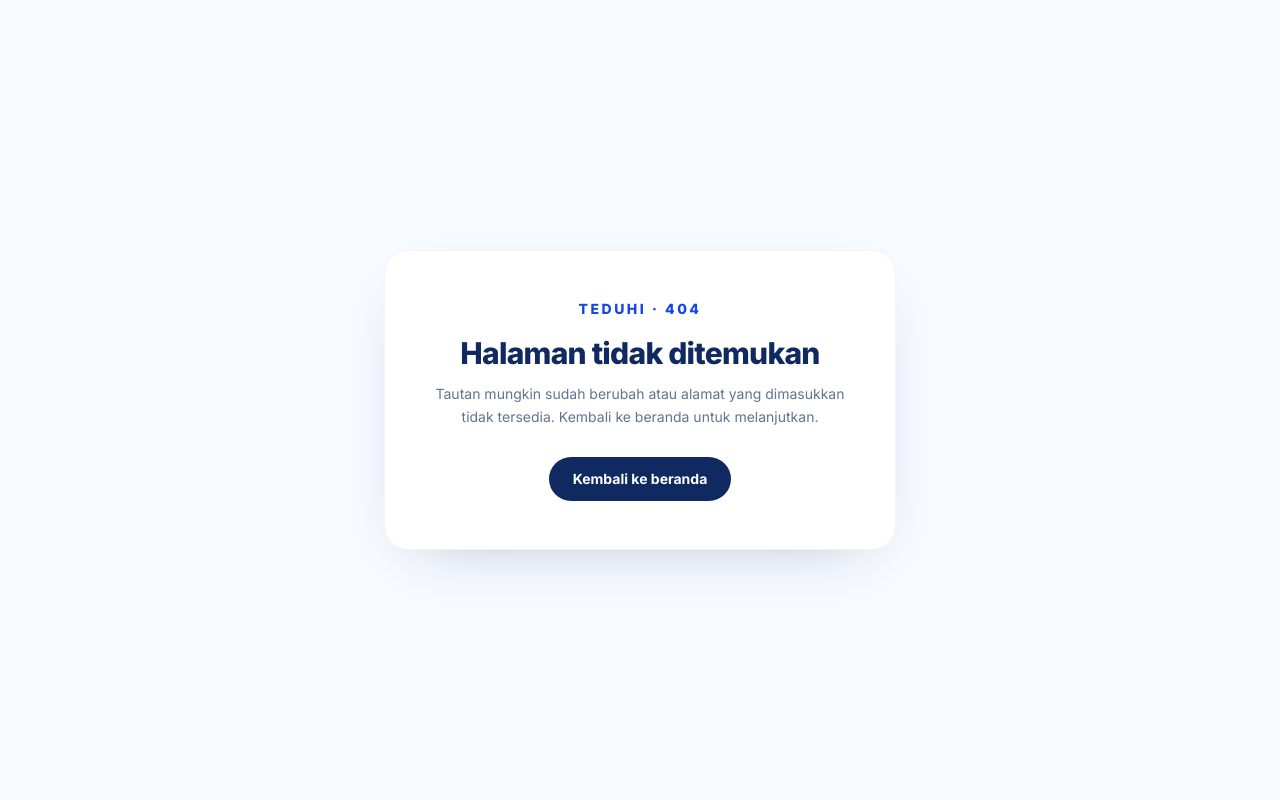
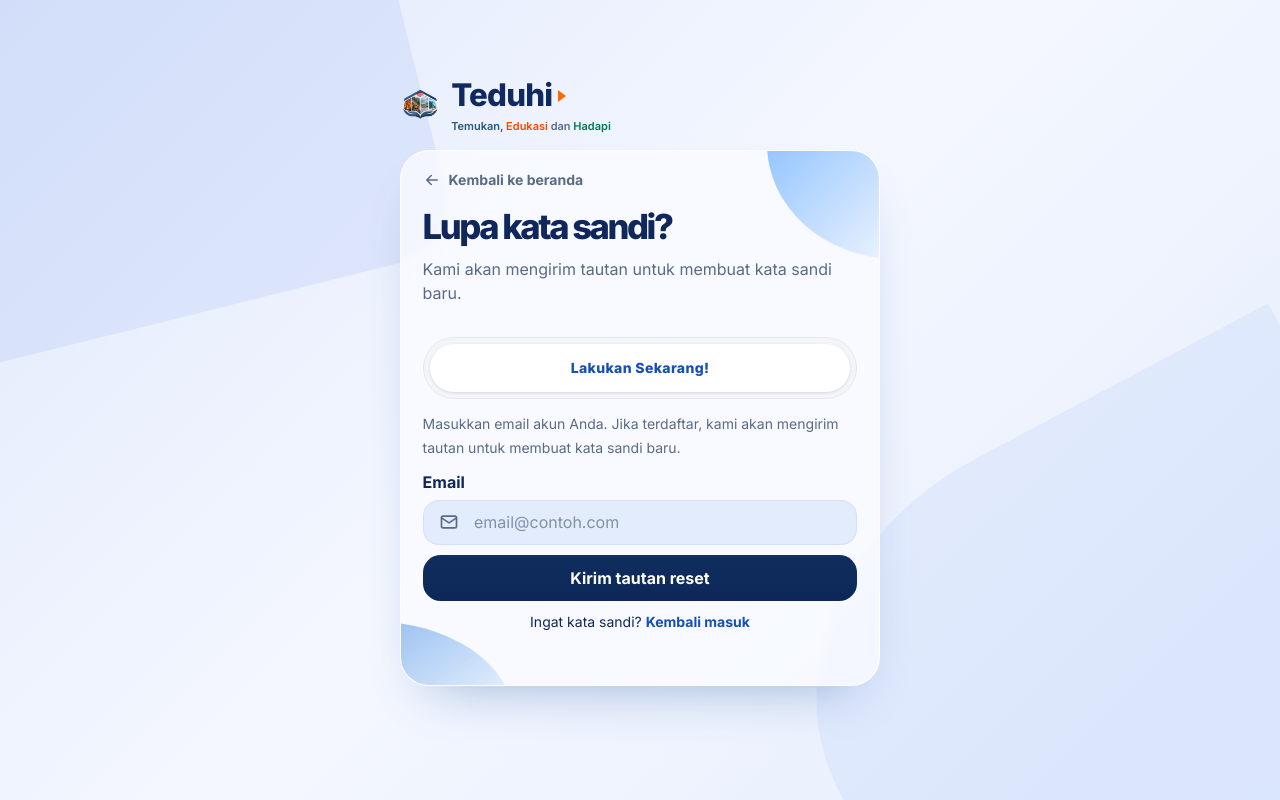
Before and after one commit to riosatria3131/teduhi.id, a Next.js app: page /lupa-kata-sandi in a window 1280 px wide. Before the commit this address had no page. Built offline with nearby package versions, Linux system fonts and the light colour scheme.

Commit message:
feat: add Supabase password reset flow

```diff
--- /dev/null
+++ b/src/app/(auth)/atur-ulang-kata-sandi/page.tsx
@@ -0,0 +1,17 @@
+import type { Metadata } from "next";
+import { AuthHeading } from "@/components/auth-heading";
+import { UpdatePasswordForm } from "@/components/password-reset-forms";
+
+export const metadata: Metadata = {
+  title: "Atur Ulang Kata Sandi — TEDUHI",
+  description: "Buat kata sandi baru untuk akun TEDUHI.",
+};
+
+export default function UpdatePasswordPage() {
+  return (
+    <>
+      <AuthHeading title="Buat kata sandi baru" subtitle="Gunakan kata sandi minimal 8 karakter." />
+      <UpdatePasswordForm />
+    </>
+  );
+}
--- a/src/app/(auth)/layout.tsx
+++ b/src/app/(auth)/layout.tsx
@@ -13,7 +13,7 @@ import { AuthPanel, Brand } from "@/components/auth-panel";
  */
 export default function AuthLayout({ children }: { children: ReactNode }) {
   const pathname = usePathname();
-  const isLoginPage = pathname === "/masuk";
+  const isLoginPage = ["/masuk", "/lupa-kata-sandi", "/atur-ulang-kata-sandi"].includes(pathname);
   const isAuthPage = isLoginPage || pathname === "/daftar";
 
   return (
--- /dev/null
+++ b/src/app/(auth)/lupa-kata-sandi/page.tsx
@@ -0,0 +1,17 @@
+import type { Metadata } from "next";
+import { AuthHeading } from "@/components/auth-heading";
+import { ForgotPasswordForm } from "@/components/password-reset-forms";
+
+export const metadata: Metadata = {
+  title: "Lupa Kata Sandi — TEDUHI",
+  description: "Kirim tautan untuk mengatur ulang kata sandi akun TEDUHI.",
+};
+
+export default function ForgotPasswordPage() {
+  return (
+    <>
+      <AuthHeading title="Lupa kata sandi?" subtitle="Kami akan mengirim tautan untuk membuat kata sandi baru." />
+      <ForgotPasswordForm />
+    </>
+  );
+}
--- a/src/components/login-form.tsx
+++ b/src/components/login-form.tsx
@@ -77,7 +77,7 @@ export function LoginForm() {
       <AuthInput
         id="password" label="Kata Sandi" icon={LockIcon} type="password" autoComplete="current-password"
         placeholder="Minimal 8 karakter" error={errors.password}
-        extra={<Link href="#" className="text-sm font-bold text-brand-dark hover:underline">Lupa kata sandi?</Link>}
+        extra={<Link href="/lupa-kata-sandi" className="text-sm font-bold text-brand-dark hover:underline">Lupa kata sandi?</Link>}
       />
 
       {message && <p role="status" className="rounded-xl bg-warn-soft px-4 py-3 text-sm font-medium text-warn">{message}</p>}
--- /dev/null
+++ b/src/components/password-reset-forms.tsx
@@ -0,0 +1,155 @@
+"use client";
+
+import Link from "next/link";
+import { useEffect, useState, type FormEvent } from "react";
+import { useRouter } from "next/navigation";
+import { getSupabaseClient } from "@/lib/supabaseClient";
+import { AuthInput } from "@/components/auth-input";
+import { LockIcon, MailIcon } from "@/components/icons";
+
+const EMAIL_PATTERN = /^[^\s@]+@[^\s@]+\.[^\s@]+$/;
+
+export function ForgotPasswordForm() {
+  const [pending, setPending] = useState(false);
+  const [sent, setSent] = useState(false);
+  const [message, setMessage] = useState("");
+
+  async function onSubmit(event: FormEvent<HTMLFormElement>) {
+    event.preventDefault();
+    const email = String(new FormData(event.currentTarget).get("email") ?? "").trim();
+    if (!EMAIL_PATTERN.test(email)) {
+      setMessage("Masukkan alamat email yang valid.");
+      return;
+    }
+
+    setPending(true);
+    setMessage("");
+    try {
+      const { error } = await getSupabaseClient().auth.resetPasswordForEmail(email, {
+        redirectTo: `${window.location.origin}/atur-ulang-kata-sandi`,
+      });
+      if (error) throw error;
+      setSent(true);
+    } catch (error) {
+      setMessage(error instanceof Error ? error.message : "Email reset gagal dikirim. Coba lagi nanti.");
+    } finally {
+      setPending(false);
+    }
+  }
+
+  return (
+    <form onSubmit={onSubmit} noValidate className="login-form mt-8 grid gap-5">
+      <p className="text-sm leading-6 text-muted">Masukkan email akun Anda. Jika terdaftar, kami akan mengirim tautan untuk membuat kata sandi baru.</p>
+      <AuthInput id="email" label="Email" icon={MailIcon} type="email" autoComplete="email" placeholder="email@contoh.com" />
+      {message && <p role="alert" className="rounded-xl bg-warn-soft px-4 py-3 text-sm font-medium text-warn">{message}</p>}
+      {sent && <p role="status" className="rounded-xl border border-emerald-200 bg-emerald-50 px-4 py-3 text-sm font-medium text-emerald-800">Jika email tersebut terdaftar, tautan reset kata sandi sudah dikirim. Periksa kotak masuk dan folder spam.</p>}
+      <button type="submit" disabled={pending} className="flex h-14 items-center justify-center rounded-full bg-ink font-bold text-white transition-colors hover:bg-brand-dark disabled:opacity-70">
+        {pending ? "Mengirim tautan…" : sent ? "Kirim ulang tautan" : "Kirim tautan reset"}
+      </button>
+      <p className="text-center text-sm text-ink">Ingat kata sandi? <Link href="/masuk" className="font-bold text-brand-dark hover:underline">Kembali masuk</Link></p>
+    </form>
+  );
+}
+
+export function UpdatePasswordForm() {
+  const router = useRouter();
+  const [checking, setChecking] = useState(true);
+  const [recoveryReady, setRecoveryReady] = useState(false);
+  const [pending, setPending] = useState(false);
+  const [updated, setUpdated] = useState(false);
+  const [message, setMessage] = useState("");
+
+  useEffect(() => {
+    const supabase = getSupabaseClient();
+    let active = true;
+    const { data: { subscription } } = supabase.auth.onAuthStateChange((event, session) => {
+      if (active && (event === "PASSWORD_RECOVERY" || session)) setRecoveryReady(true);
+    });
+
+    const callbackUrl = new URL(window.location.href);
+    const providerError = callbackUrl.searchParams.get("error_description") ?? callbackUrl.searchParams.get("error");
+    if (providerError) {
+      setMessage("Tautan reset tidak valid atau sudah kedaluwarsa. Minta tautan reset baru.");
+      setChecking(false);
+    } else {
+      void supabase.auth.getSession().then(({ data, error }) => {
+        if (!active) return;
+        if (error) setMessage("Sesi reset tidak dapat diverifikasi. Minta tautan reset baru.");
+        setRecoveryReady(Boolean(data.session));
+        setChecking(false);
+      }).catch(() => {
+        if (active) {
+          setMessage("Sesi reset tidak dapat diverifikasi. Minta tautan reset baru.");
+          setChecking(false);
+        }
+      });
+    }
+
+    return () => {
+      active = false;
+      subscription.unsubscribe();
+    };
+  }, []);
+
+  async function onSubmit(event: FormEvent<HTMLFormElement>) {
+    event.preventDefault();
+    const formData = new FormData(event.currentTarget);
+    const password = String(formData.get("password") ?? "");
+    const confirmation = String(formData.get("confirmation") ?? "");
+    if (password.length < 8) {
+      setMessage("Kata sandi baru minimal 8 karakter.");
+      return;
+    }
+    if (password !== confirmation) {
+      setMessage("Konfirmasi kata sandi tidak sama.");
+      return;
+    }
+
+    setPending(true);
+    setMessage("");
+    try {
+      const { error } = await getSupabaseClient().auth.updateUser({ password });
+      if (error) throw error;
+      setUpdated(true);
+      void getSupabaseClient().auth.signOut();
+    } catch (error) {
+      setMessage(error instanceof Error ? error.message : "Kata sandi gagal diperbarui. Minta tautan reset baru.");
+    } finally {
+      setPending(false);
+    }
+  }
+
+  if (updated) {
+    return (
+      <div className="mt-8 grid gap-5 text-center">
+        <p role="status" className="rounded-xl border border-emerald-200 bg-emerald-50 px-4 py-4 text-sm font-medium text-emerald-800">Kata sandi berhasil diubah. Silakan masuk dengan kata sandi baru.</p>
+        <Link href="/masuk" className="flex h-14 items-center justify-center rounded-full bg-ink font-bold text-white transition-colors hover:bg-brand-dark">Ke halaman masuk</Link>
+      </div>
+    );
+  }
+
+  if (checking) {
+    return <p role="status" className="mt-8 rounded-xl bg-paper px-4 py-3 text-sm text-muted">Memeriksa tautan reset…</p>;
+  }
+
+  if (!recoveryReady) {
+    return (
+      <div className="mt-8 grid gap-5">
+        <p role="alert" className="rounded-xl bg-warn-soft px-4 py-3 text-sm font-medium text-warn">{message || "Tautan reset tidak valid atau sudah kedaluwarsa. Minta tautan reset baru."}</p>
+        <Link href="/lupa-kata-sandi" className="text-center text-sm font-bold text-brand-dark hover:underline">Minta tautan reset baru</Link>
+      </div>
+    );
+  }
+
+  return (
+    <form onSubmit={onSubmit} noValidate className="login-form mt-8 grid gap-5">
+      <AuthInput id="password" label="Kata sandi baru" icon={LockIcon} type="password" autoComplete="new-password" placeholder="Minimal 8 karakter" />
+      <AuthInput id="confirmation" label="Ulangi kata sandi baru" icon={LockIcon} type="password" autoComplete="new-password" placeholder="Ulangi kata sandi" />
+      {message && <p role="alert" className="rounded-xl bg-warn-soft px-4 py-3 text-sm font-medium text-warn">{message}</p>}
+      <button type="submit" disabled={pending} className="flex h-14 items-center justify-center rounded-full bg-ink font-bold text-white transition-colors hover:bg-brand-dark disabled:opacity-70">
+        {pending ? "Menyimpan…" : "Simpan kata sandi baru"}
+      </button>
+      <p className="text-center text-sm text-ink"><button type="button" onClick={() => router.push("/masuk")} className="font-bold text-brand-dark hover:underline">Kembali masuk</button></p>
+    </form>
+  );
+}
```
